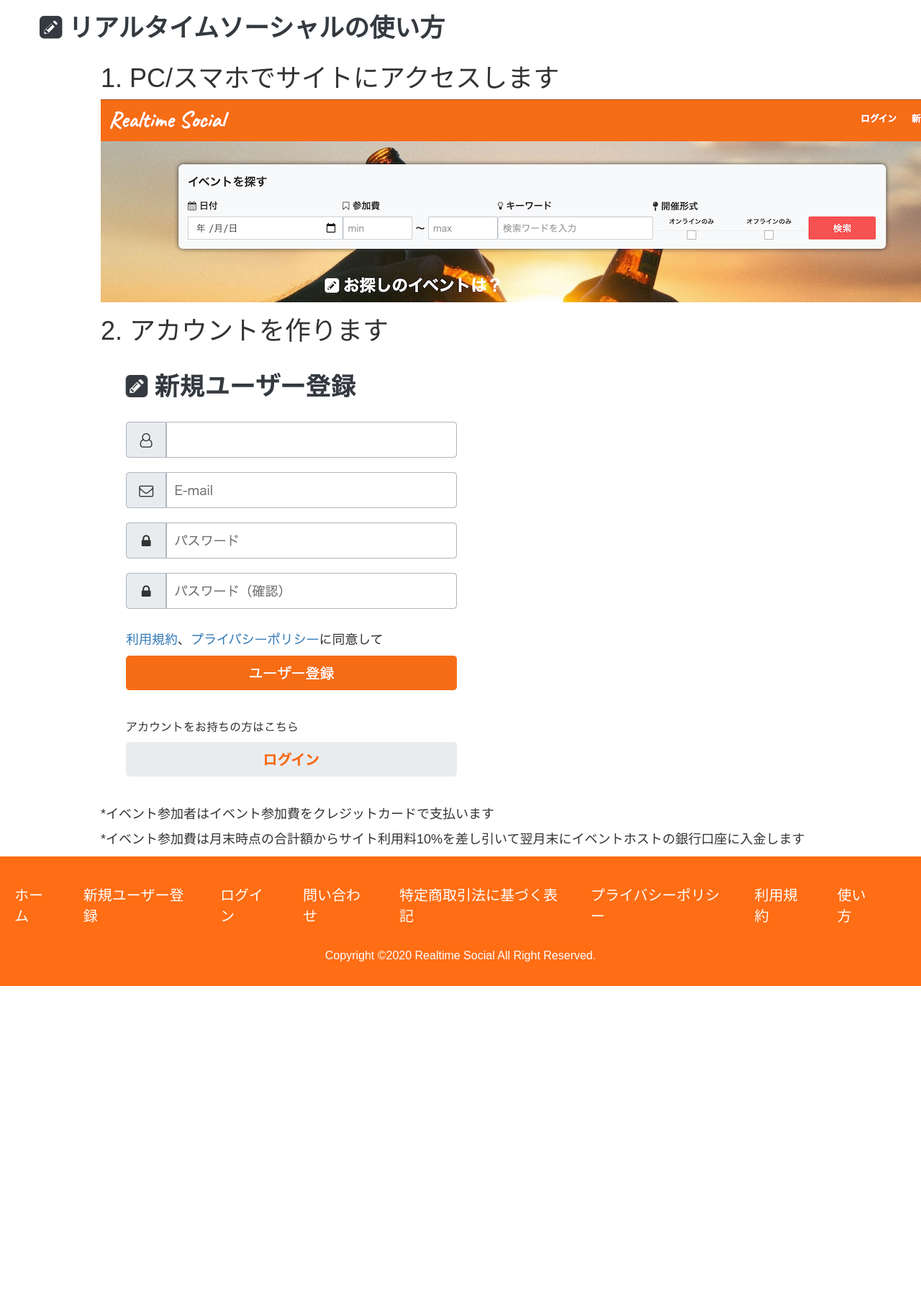
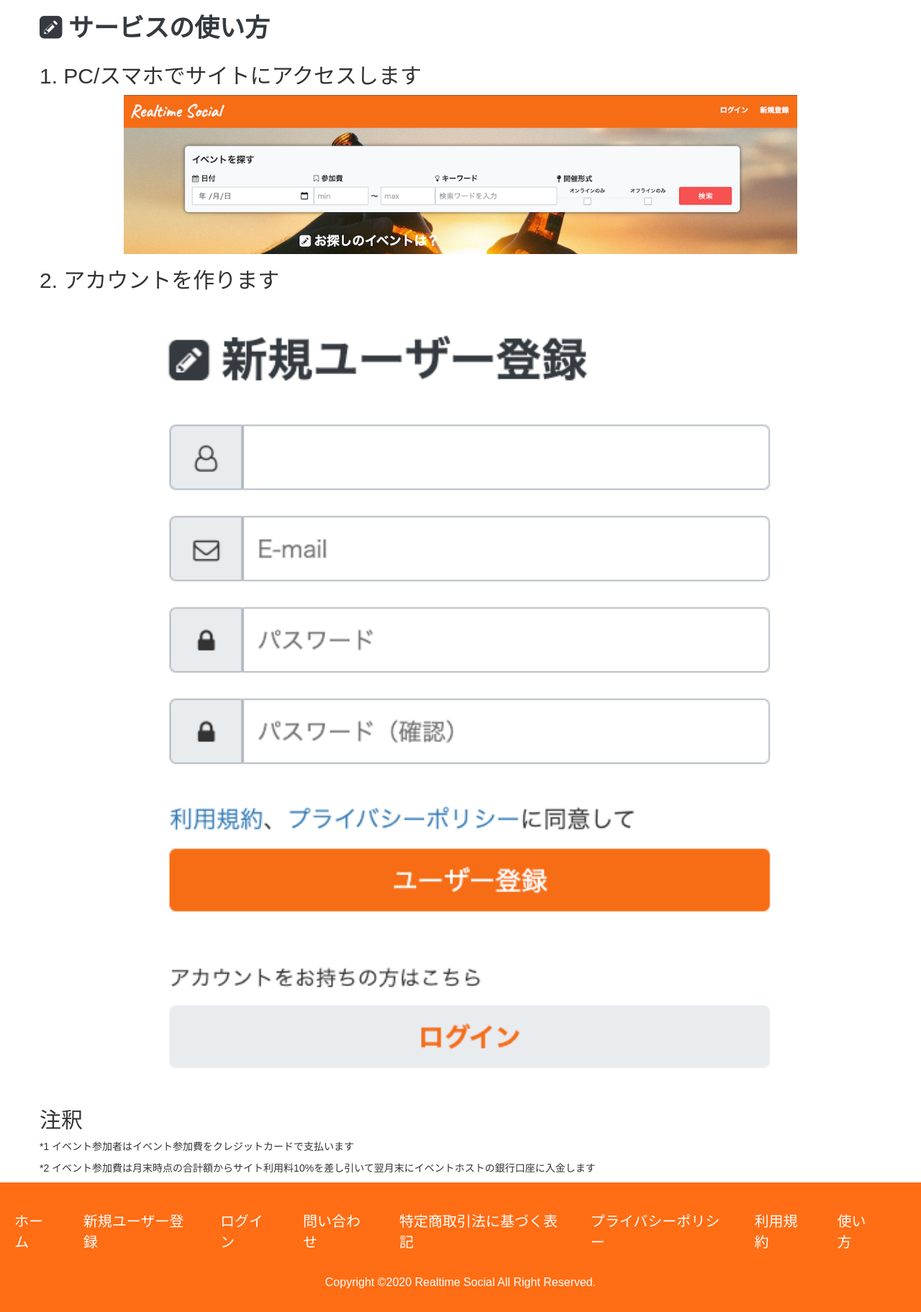
Before and after one commit to Taiji-tech/git_eventorg, a Rails app: page /howtouse in a window 1280 px wide. Shown: the part 95-1918 px from the top of the page at 72% size. Before the commit the page ends 1465 px from the top, so only its background shows below. Run offline with Rails 7, Linux system fonts and the light colour scheme; style sheets or scripts are compiled from the project's sources; some libraries are stand-ins or nearby versions.

Commit message:
add static-page howtouse #２

```diff
--- a/app/assets/stylesheets/static_page.scss
+++ b/app/assets/stylesheets/static_page.scss
@@ -97,13 +97,12 @@
   margin-top: 2rem;
 }
 .howtouse{
-  width: 100rem;
-  margin: auto;
-  font-size: 1.8rem;
-
-  @media only screen and (max-width: 575px){
-    width: 100%;
-    padding: 0 1rem;
-  }
+  width: 100%;
 
 }
+p.img_center{
+  text-align: center;
+}
+.howtouse-image{
+ width: 80%;
+}
--- a/app/views/static_page/howtouse.html.erb
+++ b/app/views/static_page/howtouse.html.erb
@@ -3,21 +3,23 @@
 <div class="container">
 <div class="row">
   <div class="page-title">
-    <h1>リアルタイムソーシャルの使い方</h1>
+    <h1>サービスの使い方</h1>
   </div>
   <div class="howtouse">
-    <h1>1. PC/スマホでサイトにアクセスします</h1>
-    <%= image_tag "top_page.png" %>
+    <h2>1. PC/スマホでサイトにアクセスします</h2>
+    <p class="img_center">
+       <%= image_tag "top_page.png", class: "howtouse-image" %>
+    </p>
   </div>
   <div class="howtouse">
-    <h1>2. アカウントを作ります</h1>
-    <%= image_tag "create_account.png" %>
-  </div>
-
+    <h2>2. アカウントを作ります</h2>
+    <p class="img_center">
+    <%= image_tag "create_account.png", class: "howtouse-image" %>
+    </p>
   <div class="howtouse">
-    <h2></h2>
-    <p>*イベント参加者はイベント参加費をクレジットカードで支払います</p>
-    <p>*イベント参加費は月末時点の合計額からサイト利用料10%を差し引いて翌月末にイベントホストの銀行口座に入金します</p>
+    <h2>注釈</h2>
+    <p>*1 イベント参加者はイベント参加費をクレジットカードで支払います</p>
+    <p>*2 イベント参加費は月末時点の合計額からサイト利用料10%を差し引いて翌月末にイベントホストの銀行口座に入金します</p>
   </div>
 </div>
 </div>
```
